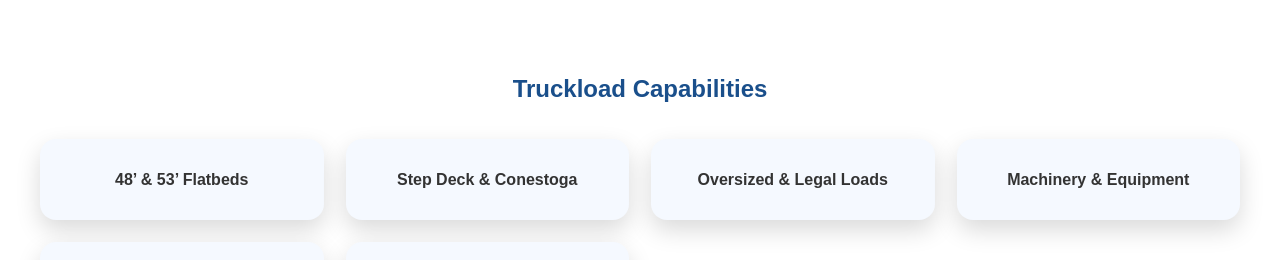
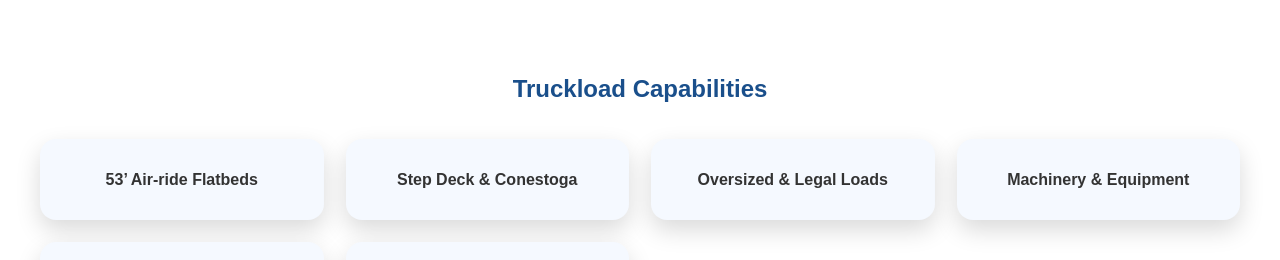
Before and after one commit to MrVenom786/rgm-web-frontend, a React (Create React App) app: page /logistics/truckload in a window 1280 px wide. Shown: the part 1880-2140 px from the top of the page. Built offline with nearby package versions, Linux system fonts and the light colour scheme.

Commit message:
Update Truckload.js

```diff
--- a/src/pages/logistics/Truckload.js
+++ b/src/pages/logistics/Truckload.js
@@ -89,7 +89,7 @@ function Truckload() {
         <h2>Truckload Capabilities</h2>
 
         <div className="features-grid">
-          <div className="feature-card">48’ & 53’ Flatbeds</div>
+          <div className="feature-card">53’ Air-ride Flatbeds</div>
           <div className="feature-card">Step Deck & Conestoga</div>
           <div className="feature-card">Oversized & Legal Loads</div>
           <div className="feature-card">Machinery & Equipment</div>
```
